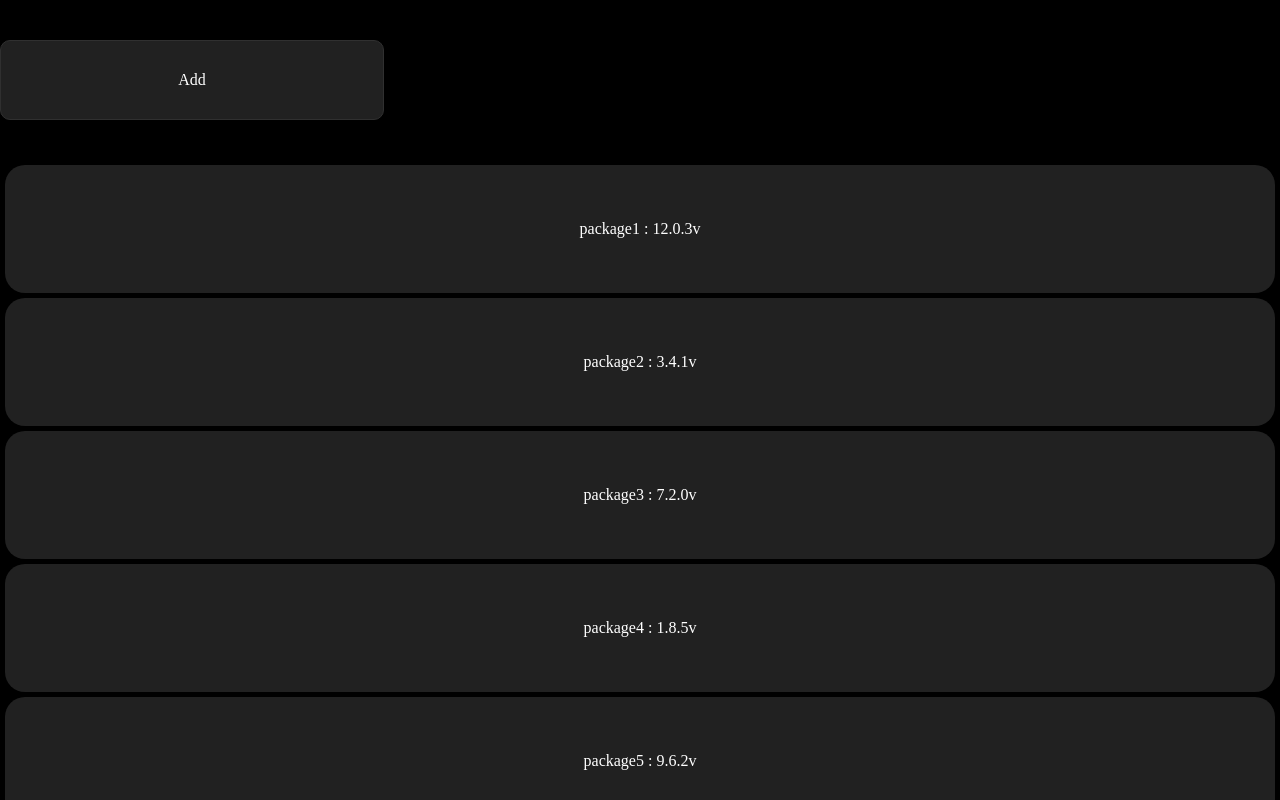
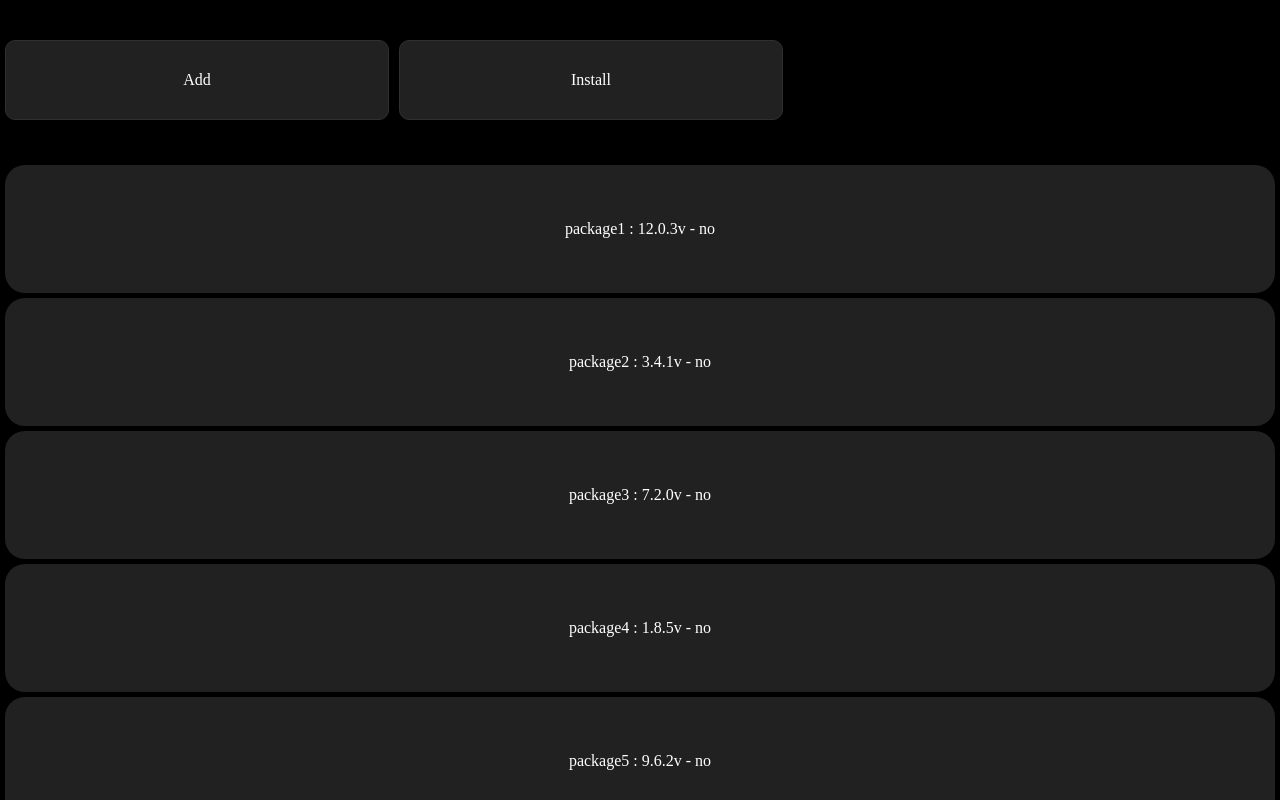
Before and after one commit to Plecaj/Depo, a React (Vite) app in the folder GUI/: page / in a window 1280 px wide. Built offline with nearby package versions, Linux system fonts and the light colour scheme.

Commit message:
Install button

```diff
--- a/GUI/src/App.jsx
+++ b/GUI/src/App.jsx
@@ -1,17 +1,26 @@
 import List from './components/List/List.jsx'
 import ManagerBar from './components/ManagerBar/ManagerBar.jsx'
 import styles from './App.module.css'
+import data from './exampleData.json'
+import {createContext, useState} from "react";
+
+export const PackagesData = createContext(null);
 
 function App() {
+
+    const [packages, setPackages] = useState(data);
+
     return(
-        <div className={styles.app}>
-            <div className={styles.Bar}>
-                <ManagerBar />
+        <PackagesData.Provider value={[packages, setPackages]}>
+            <div className={styles.app}>
+                <div className={styles.Bar}>
+                    <ManagerBar/>
+                </div>
+                <div className={styles.List}>
+                    <List/>
+                </div>
             </div>
-            <div className={styles.List}>
-                <List />
-            </div>
-        </div>
+        </PackagesData.Provider>
     );
 }
 
--- a/GUI/src/components/Add/Add.jsx
+++ b/GUI/src/components/Add/Add.jsx
@@ -1,6 +1,6 @@
 import AddWindow from "./AddWindow.jsx";
 import styles from "./Add.module.css";
-import React, {useEffect, useState} from "react";
+import React, {useState} from "react";
 
 
 function Add() {
--- a/GUI/src/components/Add/Add.module.css
+++ b/GUI/src/components/Add/Add.module.css
@@ -10,6 +10,7 @@
 
     border: 1px solid  rgb(48, 48, 48);
     border-radius: 10px;
+    margin: 5px;
 }
 .window{
     height: 50%;
--- /dev/null
+++ b/GUI/src/components/Install/Install.jsx
@@ -0,0 +1,23 @@
+import styles from'./Install.module.css';
+import { PackagesData } from '../../App.jsx';
+import {useContext} from "react";
+
+
+function Install() {
+
+    const [Package, setPackage] = useContext(PackagesData);
+
+    const installPkg = () =>{
+        setPackage( Package.map((pkg) => {
+            return {...pkg, installed: true};
+        }) );
+    }
+
+    return(
+        <>
+            <div className={styles.button} onClick={installPkg}> Install </div>
+        </>
+    );
+}
+
+export default Install;
--- /dev/null
+++ b/GUI/src/components/Install/Install.module.css
@@ -0,0 +1,14 @@
+.button{
+    width: 30%;
+    height: 50%;
+    justify-content: center;
+    align-items: center;
+    display: flex;
+
+    background-color: rgb(33, 33, 33);
+    color: white;
+
+    border: 1px solid  rgb(48, 48, 48);
+    border-radius: 10px;
+    margin: 5px;
+}
--- a/GUI/src/components/List/List.jsx
+++ b/GUI/src/components/List/List.jsx
@@ -1,14 +1,18 @@
 import data from '../../exampleData.json'
 import styles from './List.module.css'
-
+import { PackagesData } from '../../App.jsx';
+import {useContext} from "react";
 
 function List() {
+
+    const [packages] = useContext(PackagesData);
+
     return(
         <div className={styles.list}>
             {
-                data.map(pkg => {
+                packages.map(pkg => {
                     return(
-                        <div className={styles.elements} key={pkg.name}> {pkg.name} : {pkg.version} </div>
+                        <div className={styles.elements} key={pkg.name}> {pkg.name} : {pkg.version}  - {pkg.installed ?  "yes" : "no"} </div>
                     );
                 })
             }
--- a/GUI/src/components/ManagerBar/ManagerBar.jsx
+++ b/GUI/src/components/ManagerBar/ManagerBar.jsx
@@ -1,11 +1,13 @@
 import styles from './ManagerBar.module.css'
 import Add from "../Add/Add.jsx";
+import Install from "../Install/Install.jsx";
 
 
 function ManagerBar() {
     return(
         <div className={styles.bar}>
-            <Add> </Add>
+            <Add></Add>
+            <Install></Install>
         </div>
     );
 }
--- a/GUI/src/exampleData.json
+++ b/GUI/src/exampleData.json
@@ -1,22 +1,27 @@
 [
   {
     "name": "package1",
-    "version": "12.0.3v"
+    "version": "12.0.3v",
+    "installed": false
   },
   {
     "name": "package2",
-    "version": "3.4.1v"
+    "version": "3.4.1v",
+    "installed": false
   },
   {
     "name": "package3",
-    "version": "7.2.0v"
+    "version": "7.2.0v",
+    "installed": false
   },
   {
     "name": "package4",
-    "version": "1.8.5v"
+    "version": "1.8.5v",
+    "installed": false
   },
   {
     "name": "package5",
-    "version": "9.6.2v"
+    "version": "9.6.2v",
+    "installed": false
   }
 ]
```
Also changed, not shown: GUI/package.json (+5 -4 lines), 1 other file (tests, documents, lock files or other folders).
